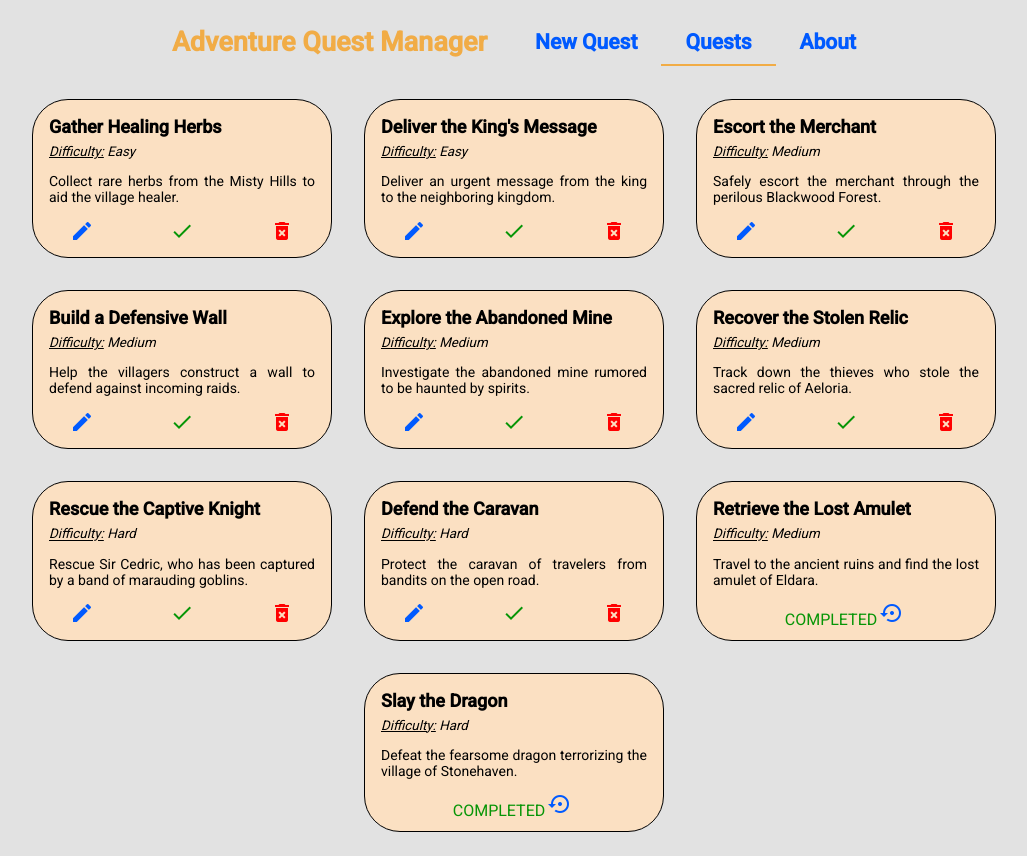
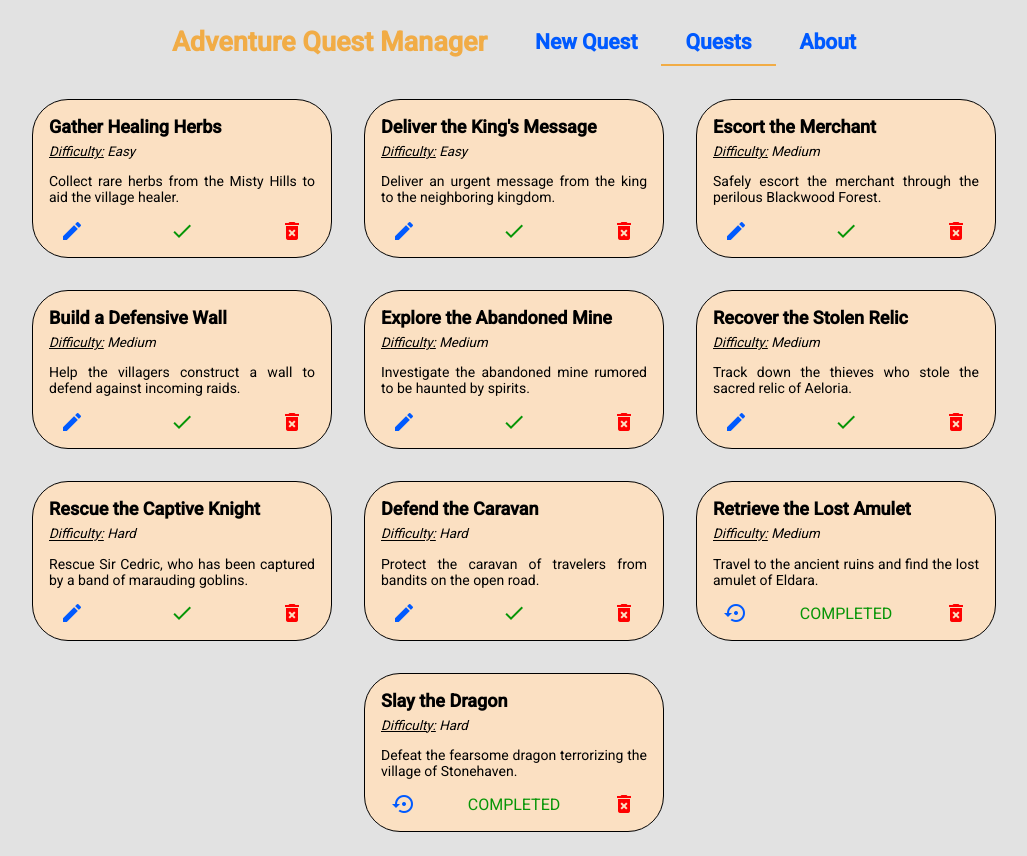
Before and after one commit to dimitrisstyl7/adventure-quest-manager, an Angular app: page /quests in a window 1280 px wide. Shown: the whole page, without its empty margins (126-1153 px from the left). Built offline with nearby package versions, Linux system fonts and the light colour scheme.

Commit message:
Refactor quest card component
- Add delete button for completed quests.
- Refactor css for better ui/ux.

```diff
--- a/src/app/features/quests/quest-card/quest-card.component.html
+++ b/src/app/features/quests/quest-card/quest-card.component.html
@@ -34,7 +34,6 @@
             </button>
           </div>
         } @else {
-          <span>COMPLETED</span>
           <div class="incomplete-button">
             <button mat-mini-fab matTooltip="mark as incomplete" matTooltipPosition="below"
                     (click)="markQuestAsIncomplete(quest.id)"
@@ -42,6 +41,13 @@
               <mat-icon>settings_backup_restore</mat-icon>
             </button>
           </div>
+          <span>COMPLETED</span>
+          <div class="delete-button">
+            <button mat-mini-fab matTooltip="delete" matTooltipPosition="below" (click)="deleteQuest(quest.id)"
+                    [attr.aria-label]='"Delete \"" + quest.title + "\" quest icon button"'>
+              <mat-icon>delete_forever</mat-icon>
+            </button>
+          </div>
         }
       </div>
     </mat-card-actions>
--- a/src/app/features/quests/quest-card/quest-card.component.scss
+++ b/src/app/features/quests/quest-card/quest-card.component.scss
@@ -42,35 +42,30 @@ $incomplete-button-color: #005AFF;
 
   .buttons-container {
     width: 100%;
+    display: flex;
+    justify-content: space-between;
+    align-items: center;
+    margin: auto 16px;
 
     .edit-button {
-      display: inline-block;
-
       @include mat.fab-overrides((
         small-foreground-color: $edit-button-color,
       ));
     }
 
     .complete-button {
-      display: inline-block;
-      padding: 0 70px;
-
       @include mat.fab-overrides((
         small-foreground-color: $complete-button-color,
       ));
     }
 
     .delete-button {
-      display: inline-block;
-
       @include mat.fab-overrides((
         small-foreground-color: $delete-button-color,
       ));
     }
 
     .incomplete-button {
-      display: inline-block;
-
       @include mat.fab-overrides((
         small-foreground-color: $incomplete-button-color,
       ));
```
